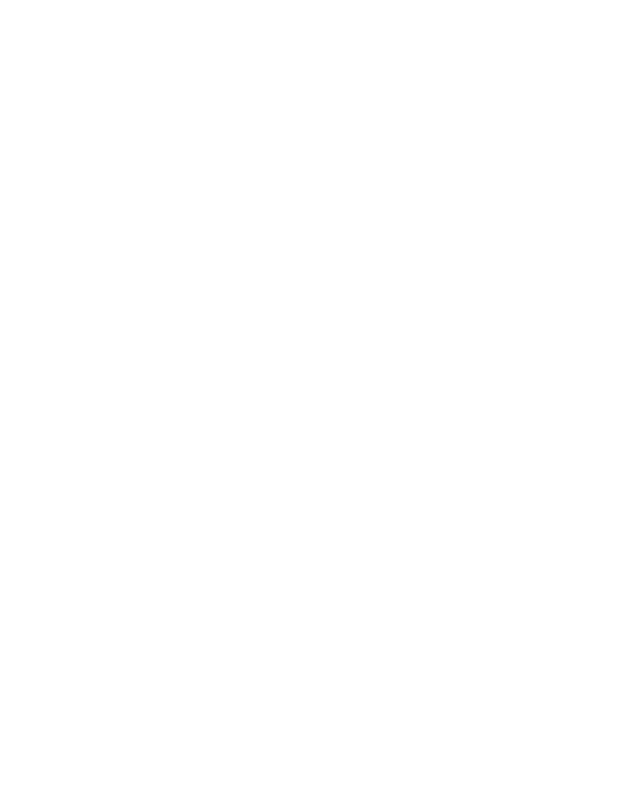
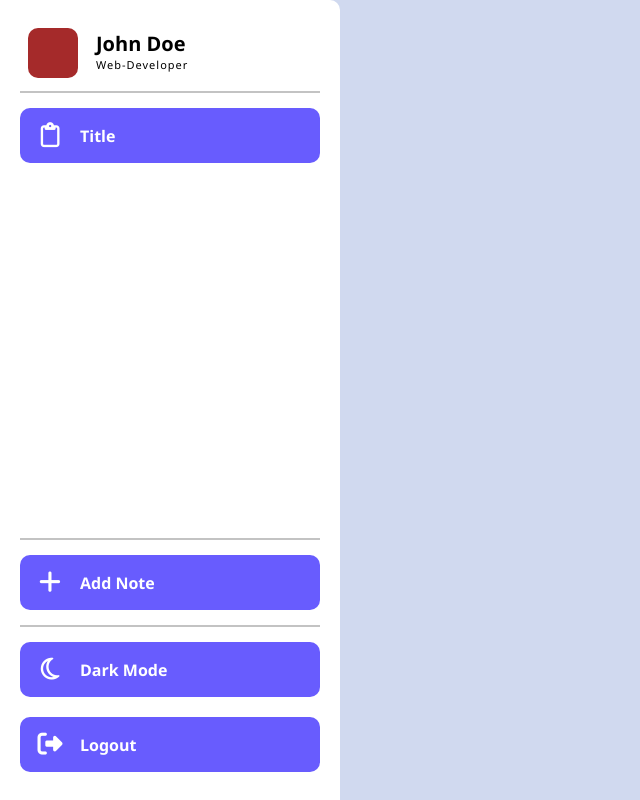
Before and after one commit to chocoanish/Notes-App, a plain HTML site: page index.html in a window 1280 px wide. Shown: the whole page, without its empty margins (0-640 px from the left). Drawn offline with Linux system fonts and the light colour scheme.

Commit message:
Sidebar Design Complete without Search button

```diff
--- a/index.html
+++ b/index.html
@@ -1,13 +1,79 @@
 <!DOCTYPE html>
 <html lang="en">
+
 <head>
     <meta charset="UTF-8">
     <meta http-equiv="X-UA-Compatible" content="IE=edge">
     <meta name="viewport" content="width=device-width, initial-scale=1.0">
+    <link type="image/png" sizes="16x16" rel="icon" href="images/logo/icons8-app-store-ios-16-filled-16.png">
+    <link type="image/png" sizes="32x32" rel="icon" href="images/logo/icons8-app-store-ios-16-filled-32.png">
+    <link type="image/png" sizes="96x96" rel="icon" href="images/logo/icons8-app-store-ios-16-filled-96.png">
     <link rel="stylesheet" href="style.css">
     <title>Notes App</title>
 </head>
+
 <body>
+    <div class="sidebar">
+        <!-- Profile -->
+        <div class="profile">
+            <div></div>
+            <div>
+                <div>John Doe</div>
+                <div>Web-Developer</div>
+            </div>
+        </div>
+        <!-- Profile-End -->
 
+<hr class="ender">
+
+        <!-- Notes -->
+        <div class="Notes-Container">
+            <div class="search">
+
+            </div>
+            <div class="notes">
+                <div class="button">
+                    <div>
+                        <i class="fa-regular fa-clipboard"></i>
+                    </div>
+                    <div>Title</div>
+                </div>
+            </div>
+            <hr class="ender">
+            <!-- Add Note Button -->
+            <div class="button">
+                <div>
+                    <i class="fa-solid fa-plus"></i>
+                </div>
+                <div>Add Note</div>
+            </div>
+        </div>
+        <!-- Notes-End -->
+
+<hr class="ender">
+
+        <!-- Login And Modes -->
+
+        <div class="Actions">
+            <div class="button">
+                <div>
+                    <i class="fa-regular fa-moon"></i>
+                </div>
+                <div>Dark Mode</div>
+            </div>
+            <div class="button">
+                <div>
+                    <i class="fa-sharp fa-solid fa-right-from-bracket"></i>
+                </div>
+                <div>Logout</div>
+            </div>
+        </div>
+        <!-- Login And Modes - End -->
+
+    </div>
 </body>
+
+<!-- Font Awesome -->
+<script src="https://kit.fontawesome.com/282f117c33.js" crossorigin="anonymous"></script>
+
 </html>
--- a/style.css
+++ b/style.css
@@ -0,0 +1,113 @@
+*{
+    margin: 0;
+    padding: 0;
+    font-family: 'Segoe UI', Tahoma, Geneva, Verdana, sans-serif;
+}
+body{
+    background-color: #d0d9ef;
+}
+.sidebar{
+    overflow: hidden;
+    display: flex;
+    flex-direction: column;
+    justify-content: space-between;
+    height: 100%;
+    width: 300px;
+    position: fixed;
+    z-index: 1;
+    top: 0;
+    left: 0;
+    background-color: #fff;
+    padding: 20px;
+    border-radius: 0 10px;
+}
+.ender{
+    margin: 5px 0;
+    border: 1px solid rgb(195, 195, 195);
+}
+
+
+/* Buttons(Logout,..) */
+.button{
+    display: inline-flex;
+    margin: 10px 0;
+    background-color: #685cfe;
+    width: 100%;
+    height: 55px;
+    border-radius: 10px;
+}
+.button > div:nth-child(1){
+    display: flex;
+    align-items: center;
+    justify-content: center;
+    width: 50px;
+    height: 100%;
+    margin: 0 5px;
+    border-radius: 10px;
+    font-size: 25px;
+    color: #fff;
+}
+.button > div:nth-child(2){
+    color: #fff;
+    display: flex;
+    align-items: center;
+    justify-content: center;
+    width: auto;
+    height: 100%;
+    font-weight: 600;
+}
+
+
+/* Profile */
+.profile{
+    background-color: white;
+    width: 100%;
+    height: auto;
+    display: inline-flex;
+}
+.profile > div:nth-child(1){
+    background-color: brown;
+    width: 50px;
+    height: 50px;
+    border-radius: 10px;
+    margin: 8px;
+}
+.profile > div:nth-child(2){
+    width: 200px;
+    height: 100%;
+    margin: 10px;
+}
+.profile > div:nth-child(2) > div:nth-child(1){
+    font-size: 20px;
+    font-weight: bolder;
+}
+.profile > div:nth-child(2) > div:nth-child(2){
+    letter-spacing: 1px;
+    font-size: 11px;
+    font-weight: 400;
+}
+
+
+/* Notes_Container */
+.Notes-Container{
+    display: flex;
+    flex-direction: column;
+    justify-content: space-between;
+    background-color: #fff;
+    width: 100%;
+    height: 550px;
+}
+.Notes-Container .notes{
+    height: 435px;
+}
+.Notes-Container .button{
+
+}
+
+/* Actions Container */
+.Actions{
+    background-color: #fff;
+    width: 100%;
+    height: auto;
+    margin-bottom: 40px;
+}
```
Also changed, not shown: images/logo/icons8-app-store-ios-16-filled-16.png (added), images/logo/icons8-app-store-ios-16-filled-32.png (added), images/logo/icons8-app-store-ios-16-filled-96.png (added).
